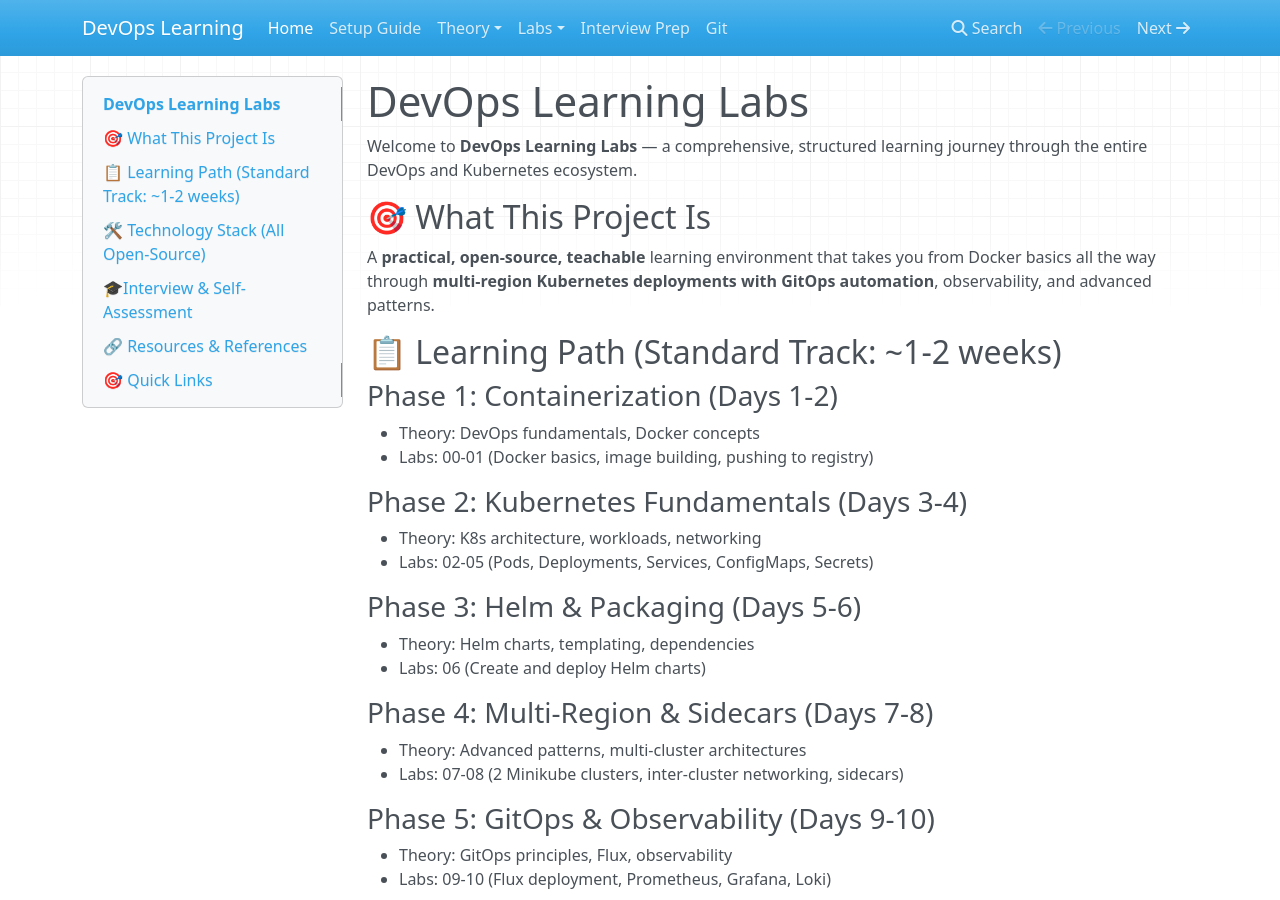
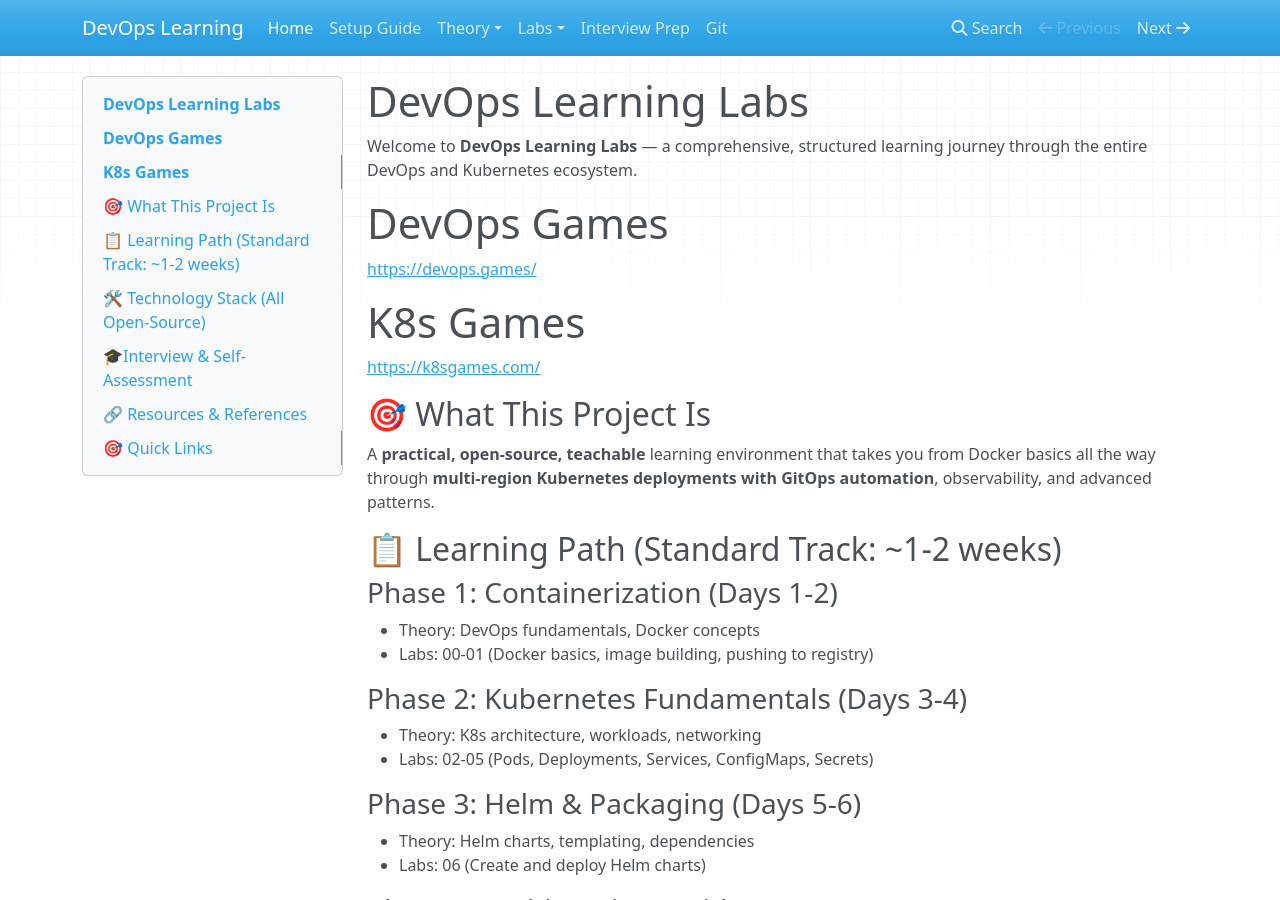
Before and after one commit to nitinkc/DevOpsLearning, an MkDocs documentation site: the page built from docs/index.md, in a window 1280 px wide and 900 px high. Built offline with MkDocs 1.6.1, drawn with Linux system fonts in a browser that asks for light colours; nearby versions of some CDN libraries.

Commit message:
devops learning

```diff
--- a/docs/index.md
+++ b/docs/index.md
@@ -1,6 +1,12 @@
 # DevOps Learning Labs
 
 Welcome to **DevOps Learning Labs** — a comprehensive, structured learning journey through the entire DevOps and Kubernetes ecosystem.
+
+# DevOps Games
+[https://devops.games/](https://devops.games/)
+
+# K8s Games
+[https://k8sgames.com/](https://k8sgames.com/)
 
 ## 🎯 What This Project Is
 
```
